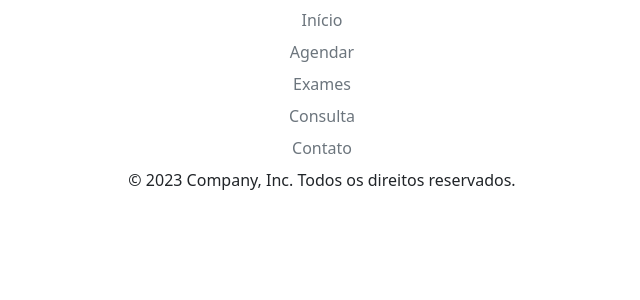
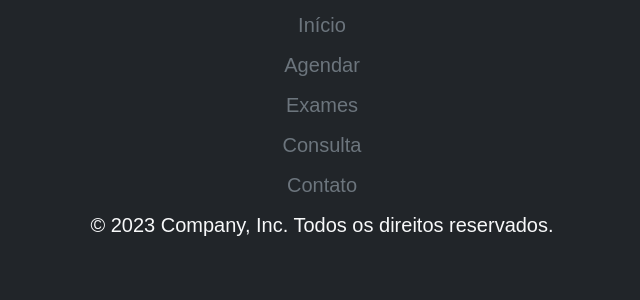
Before and after one commit to LimaSilvaELias/PI, a PHP site: page /footer.html in a window 1280 px wide. Shown: the top 300 px of the page, without its empty margins (318-958 px from the left). Run offline with PHP 8.4, Linux system fonts and the light colour scheme.

Commit message:
fonte=20px

```diff
--- a/css/divisoes.css
+++ b/css/divisoes.css
@@ -2,6 +2,7 @@
     margin: 0px;
     padding: 0px;
     font-family: 'Montserrat', sans-serif;
+    font-size: 20px;
 }
 @import url('https://fonts.googleapis.com/css2?family=Montserrat:wght@100&display=swap');
 
@@ -121,6 +122,9 @@ body{
     width: 100%;
     height: 20vw;
     border: 0px;
+    background-color: #212529 ;
+    color: #ffffff
+
 }
 .carrosel{
     margin: 0px;
--- a/footer.html
+++ b/footer.html
@@ -6,9 +6,9 @@
     <meta name="viewport" content="width=device-width, initial-scale=1.0">
     <title></title>
     <link href="https://cdn.jsdelivr.net/npm/bootstrap@5.1.3/dist/css/bootstrap.min.css" rel="stylesheet" integrity="sha384-1BmE4kWBq78iYhFldvKuhfTAU6auU8tT94WrHftjDbrCEXSU1oBoqyl2QvZ6jIW3" crossorigin="anonymous">
-
+    <link rel="stylesheet" href="css/divisoes.css">
 </head>
-<body class="overflow-hidden text-center">
+<body class="overflow-hidden text-center bg-dark text-light">
     <div class="container-fluid">
         <footer class="text-center">
           <div class="">
```
